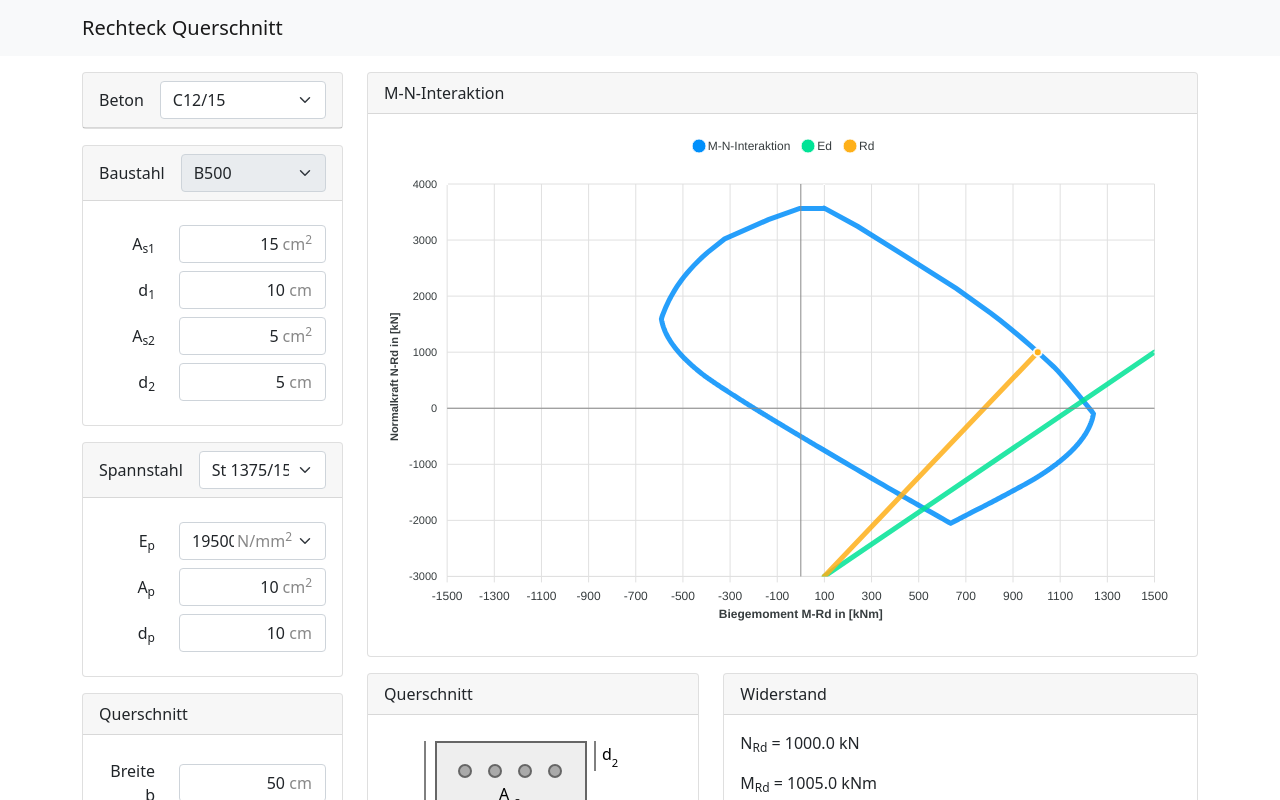
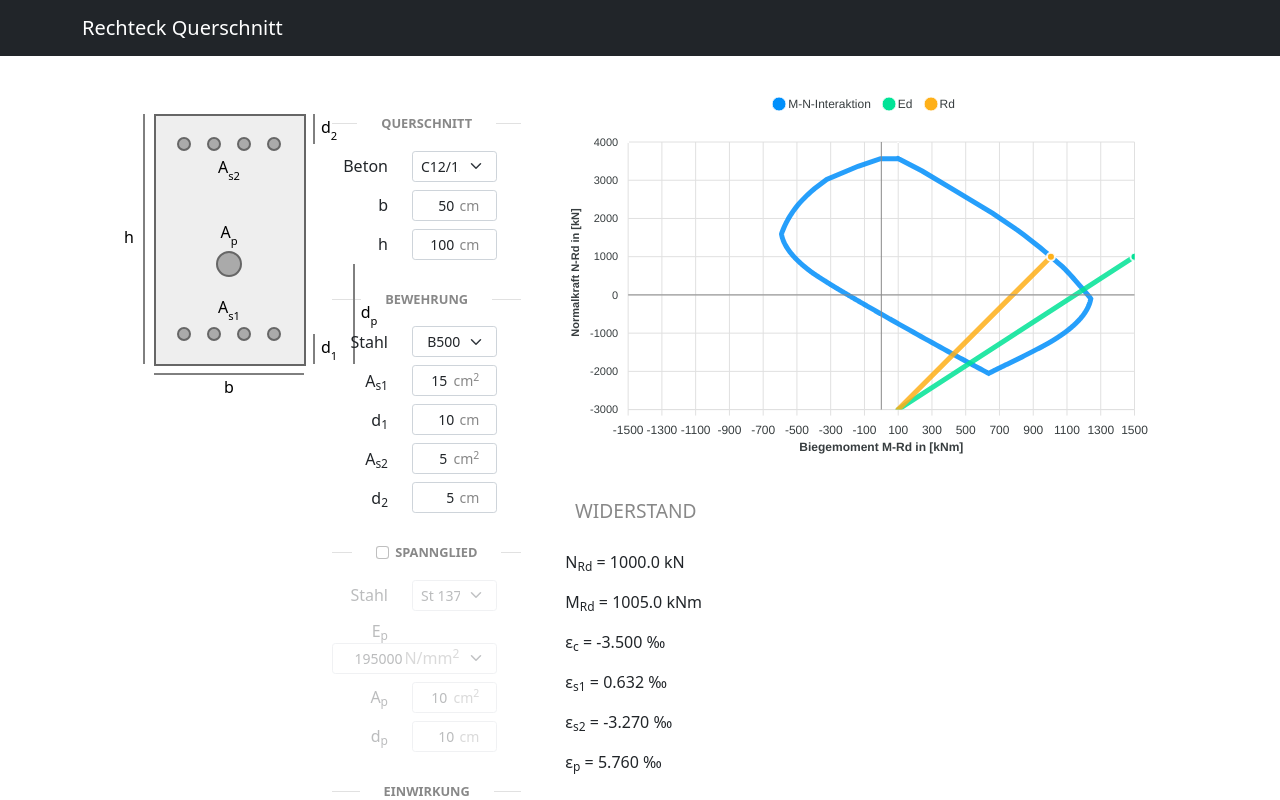
Before and after one commit to kurtlachmann/beton-interaktion, a React (Create React App) app: page /beton-interaktion/rechteck_qs in a window 1280 px wide. Shown: the top 800 px of the page. Built offline with nearby package versions, Linux system fonts and the light colour scheme.

Commit message:
UI redesign
* Getting rid of all the Cards
* Layout now comfortably fits inside 1920x1080

```diff
--- a/src/rechteck_qs/Input.tsx
+++ b/src/rechteck_qs/Input.tsx
@@ -7,6 +7,7 @@ export interface InputProps {
 	defaultValue: number,
 	unit: string,
 	setValue: Dispatch<SetStateAction<number>>
+	disabled?: boolean
 }
 
 
@@ -26,24 +27,27 @@ export default function Input(props: InputProps) {
 	let unit = <>{props.unit}</>;
 	let unit_text_width = props.unit?.length + "em";
 	if (props.unit === "cm") {
-		unit_text_width = "2.5em";
+		unit_text_width = "3em";
 	} else if (props.unit === "kN") {
-		unit_text_width = "2.3em";
+		unit_text_width = "3em";
 	} else if (props.unit === "kNm") {
-		unit_text_width = "3.3em";
+		unit_text_width = "4em";
 	} else if (props.unit === "cm2") {
 		unit = <>cm<sup>2</sup></>
-		unit_text_width = "2.9em";
+		unit_text_width = "3.5em";
 	} else if (props.unit === "N/mm2") {
 		unit = <>N/mm<sup>2</sup></>
 		unit_text_width = "4.5em";
 	}
 
-	return <Row style={{ alignItems: "center", marginTop: "0.5em", marginBottom: "0.5em" }}>
+	const add_style: React.CSSProperties = props.disabled ? { opacity: "30%", pointerEvents: "none", userSelect: "none", MozUserSelect: "none" } : {}
+	const tabindex = props.disabled ? -1 : 0
+
+	return <Row style={{alignItems: "center", marginTop: "0.25em", marginBottom: "0.25em", ...add_style }}>
 		<Col xs="auto" style={{ textAlign: "right", width: "5em" }}>{props.label}</Col>
-		<Col style={{ display: "flex", alignItems: "center" }}>
-			<Form.Control type="number" style={{ width: "100%", paddingRight: unit_text_width, textAlign: "right" }} defaultValue={props.defaultValue} onChange={handleChange}></Form.Control>
-			<span style={{ position: "absolute", right: 30, color: "#888", pointerEvents: "none" }}>{unit}</span>
+		<Col style={{ display: "flex", alignItems: "center", position: "relative" }}>
+			<Form.Control type="number" size="sm" style={{ width: "100%", paddingRight: unit_text_width, textAlign: "right" }} defaultValue={props.defaultValue} onChange={handleChange} tabIndex={tabindex}></Form.Control>
+			<span style={{ position: "absolute", right: 30, color: "#888", pointerEvents: "none", fontSize: "0.875rem" }}>{unit}</span>
 		</Col>
 	</Row>
 }
--- a/src/rechteck_qs/InputCard.tsx
+++ b/src/rechteck_qs/InputCard.tsx
@@ -23,17 +23,37 @@ export default function InputCard(props: InputCardProps) {
 		}
 	}
 
-	return <Card style={{ marginTop: "1em", marginBottom: "0em" }}>
-		<Card.Header style={{ display: "flex", alignItems: "center" }}>
+	return <div style={{marginTop: "1.5em", marginBottom: "1.5em", marginRight: "1em"}}>
+		<div style={{display: "flex", alignItems: "center", marginLeft: "0.5em", marginBottom: "1.5rem", fontWeight: "normal", fontSize: "1.2em", color: "#888", textTransform: "uppercase"}}>
 		{props.header}
 		{props.options &&
-				<Form.Select style={{ marginLeft: "1em" }} disabled={props.selectionSetter === undefined} onChange={handleChange} >
+			<Form.Select style={{ marginLeft: "1em" }} onChange={handleChange} >
 				{props.options.map((option: SelectionOption) => (
 					<option key={option.label} value={option.label}>{option.label}</option>
 				))}
 			</Form.Select>
 		}
-		</Card.Header>
-		{props.children && <Card.Body>{props.children}</Card.Body>}
-	</Card>
+		</div>
+		{props.children}
+	</div>
+
+	// return <Card style={{ marginTop: "1em", marginBottom: "0em" }}>
+	// 	<Card.Body>
+	// 	{/* <Card.Header style={{ display: "flex", alignItems: "center" }}> */}
+	// 		<div style={{display: "flex", alignItems: "center", marginBottom: "0em", fontWeight: "bold", fontSize: "1em"}}>
+	// 		{props.header}
+	// 		{props.options &&
+	// 			<Form.Select style={{ marginLeft: "1em" }} disabled={props.selectionSetter === undefined} onChange={handleChange} >
+	// 				{props.options.map((option: SelectionOption) => (
+	// 					<option key={option.label} value={option.label}>{option.label}</option>
+	// 				))}
+	// 			</Form.Select>
+	// 		}
+	// 		</div>
+	// 		<hr/>
+	// 		{props.children}
+	// 	{/* </Card.Header>
+	// 	{props.children && <Card.Body>{props.children}</Card.Body>} */}
+	// 	</Card.Body>
+	// </Card>
 }
--- a/src/rechteck_qs/RechteckQS.tsx
+++ b/src/rechteck_qs/RechteckQS.tsx
@@ -1,51 +1,16 @@
 import React, { useState } from 'react';
-import { Col, Container, Form, Navbar, Row } from 'react-bootstrap';
-import { b500 } from './Baustahl';
+import { Col, Container, Navbar, Row } from 'react-bootstrap';
+import { b500, BaustahlList } from './Baustahl';
 import { BetonList } from './Beton';
-import CrossSection from './CrossSection';
+import { CrossSection } from './CrossSection';
+import { ObjSelector, ValSelector } from './Selector';
 import Input from './Input';
 import InputCard from './InputCard';
 import { BaustahlConfig, calc_data, Einwirkung, Querschnitt, SpannstahlConfig } from './math';
+import Section, { OptionalSection } from './Section';
 import { SpannstahlList } from './Spannstahl';
 
 const Graph = React.lazy(() => import('./Graph'));
-
-
-function DropDown(props: any) {
-	const handleChange = (event: React.ChangeEvent<HTMLSelectElement>) => {
-		props.setter(props.options[event.target.selectedIndex])
-	};
-
-	let unit = <>{props.unit}</>;
-	let unit_text_width = props.unit?.length + "em";
-	if (props.unit === "cm") {
-		unit_text_width = "3.8em";
-	} else if (props.unit === "kN") {
-		unit_text_width = "3.6em";
-	} else if (props.unit === "kNm") {
-		unit_text_width = "4.6em";
-	} else if (props.unit === "cm2") {
-		unit = <>cm<sup>2</sup></>
-		unit_text_width = "4.2em";
-	} else if (props.unit === "N/mm2") {
-		unit = <>N/mm<sup>2</sup></>
-		unit_text_width = "5.7em";
-	}
-
-	return <Row style={{ alignItems: "center", marginTop: "0.5em", marginBottom: "0.5em" }}>
-		<Col xs="auto" style={{ textAlign: "right", width: "5em" }}>{props.label}</Col>
-		<Col style={{ display: "flex", alignItems: "center" }}>
-			<Form.Select style={{ width: "100%", paddingRight: unit_text_width, textAlign: "right" }} value={props.value} onChange={handleChange}>
-				{props.options.map((option: string | number) => (
-					<option key={option} value={option}>{option}</option>
-				))}
-			</Form.Select>
-			<span style={{ position: "absolute", right: 50, color: "#888", pointerEvents: "none" }}>
-				{unit}
-			</span>
-		</Col>
-	</Row>
-}
 
 
 function LabeledField(props: { label: any, value: any }) {
@@ -57,7 +22,10 @@ function LabeledField(props: { label: any, value: any }) {
 
 
 export default function RechteckQS() {
+	// Querschnitt input
 	const [beton, setBeton] = useState(BetonList[0]);
+	const [b, set_b] = useState(50.0);
+	const [h, set_h] = useState(100.0);
 
 	// Baustahl input
 	const [A_s1, set_A_s1] = useState(15.0);
@@ -66,14 +34,11 @@ export default function RechteckQS() {
 	const [d_2, set_d_2] = useState(5.0);
 
 	// Spannstahl input
+	const [spanngliedActive, setSpanngliedActive] = useState(false);
 	const [stahl, setStahl] = useState(SpannstahlList[0]);
 	const [E_p, set_E_p] = useState(195000.0);
 	const [A_p, set_A_p] = useState(10.0);
 	const [d_p, set_d_p] = useState(10.0);
-
-	// Querschnitt input
-	const [b, set_b] = useState(50.0);
-	const [h, set_h] = useState(100.0);
 
 	// Einwirkung input
 	const [N_Ed, set_N_Ed] = useState(1000.0);
@@ -105,55 +70,56 @@ export default function RechteckQS() {
 	const e_p0 = A_p === 0 ? 0 : 1000 * (N_Ed / A_p) / (0.1 * E_p);
 
 	return <>
-		<Navbar bg="light" expand="lg">
+		<Navbar bg="dark" expand="lg">
 			<Container>
-				<Navbar.Brand href="/beton-interaktion">Rechteck Querschnitt</Navbar.Brand>
+				<Navbar.Brand href="/beton-interaktion" style={{color: "#fff"}}>Rechteck Querschnitt</Navbar.Brand>
 			</Container>
 		</Navbar>
 
-		<Container style={{ marginBottom: "1em" }}>
-			<Row className="justify-content-md-center">
-				<Col xs={{ order: 2, span: 12 }} md={{ order: 1, span: 6 }} lg={{ order: 1, span: 4 }} xl={{ order: 1, span: 3 }}>
+		<Container style={{ marginBottom: "1em" }} fluid>
+			<Row className="justify-content-md-center" style={{marginTop: "2em"}}>
+				<Col xl={2}>
+					<div style={{marginTop: "1em", marginBottom: "1.5em"}}>
+						<CrossSection />
+					</div>
+				</Col>
+				<Col xs={{ order: 2, span: 12 }} md={{ order: 1, span: 6 }} lg={{ order: 1, span: 4 }} xl={{ order: 1, span: 2 }}>
 
-					<InputCard header="Beton" options={BetonList} selectionSetter={setBeton} />
+					<Section title="Querschnitt">
+						<ObjSelector label="Beton" options={BetonList} setValue={setBeton} />
+						<Input label="b" defaultValue={b} unit="cm" setValue={set_b} />
+						<Input label="h" defaultValue={h} unit="cm" setValue={set_h} />
+					</Section>
 
-					<InputCard header="Baustahl" options={[{ label: "B500" }]}>
+					<Section title="Bewehrung">
+						<ObjSelector label="Stahl" options={BaustahlList} setValue={() => {}} />
 						<Input label={<>A<sub>s1</sub></>} defaultValue={A_s1} unit="cm2" setValue={set_A_s1} />
 						<Input label={<>d<sub>1</sub></>} defaultValue={d_1} unit="cm" setValue={set_d_1} />
 						<Input label={<>A<sub>s2</sub></>} defaultValue={A_s2} unit="cm2" setValue={set_A_s2} />
 						<Input label={<>d<sub>2</sub></>} defaultValue={d_2} unit="cm" setValue={set_d_2} />
-					</InputCard>
+					</Section>
 
-					<InputCard header="Spannstahl" options={SpannstahlList} selectionSetter={setStahl} >
-						<DropDown label={<>E<sub>p</sub></>} options={[195000, 205000]} unit="N/mm2" setValue={set_E_p} />
+					<OptionalSection title="Spannglied" active={spanngliedActive} setActive={setSpanngliedActive}>
+						<ObjSelector label="Stahl" options={SpannstahlList} setValue={setStahl} />
+						<ValSelector label={<>E<sub>p</sub></>} options={[195000, 205000]} unit="N/mm2" setValue={set_E_p} />
 						<Input label={<>A<sub>p</sub></>} defaultValue={A_p} unit="cm2" setValue={set_A_p} />
 						<Input label={<>d<sub>p</sub></>} defaultValue={d_p} unit="cm" setValue={set_d_p} />
-					</InputCard>
+					</OptionalSection>
 
-					<InputCard header="Querschnitt">
-						<Input label="Breite b" defaultValue={b} unit="cm" setValue={set_b} />
-						<Input label="Höhe h" defaultValue={h} unit="cm" setValue={set_h} />
-					</InputCard>
-
-					<InputCard header="Einwirkung">
+					<Section title="Einwirkung">
 						<Input label={<>N<sub>Ed</sub></>} defaultValue={N_Ed} unit="kN" setValue={set_N_Ed} />
 						<Input label={<>M<sub>Ed</sub></>} defaultValue={M_Ed} unit="kNm" setValue={set_M_Ed} />
 						<LabeledField label={<>&epsilon;<sub>p</sub><sup>(0)</sup></>} value={<>{e_p0.toFixed(3)} &permil;</>} />
-					</InputCard>
+					</Section>
 
 				</Col>
-				<Col xs={{ order: 1, span: 12 }} md={{ order: 2, span: 6 }} lg={{ order: 2, span: 8 }} xl={{ order: 1, span: 9 }}>
+				<Col xs={{ order: 1, span: 12 }} md={{ order: 2, span: 6 }} lg={{ order: 2, span: 8 }} xl={{ order: 1, span: 6 }} style={{paddingLeft: "2em"}}>
 
-					<InputCard header="M-N-Interaktion">
-						<React.Suspense fallback={<div />}>
-							<Graph data={MN_data_points} Rd={[interpolated.M_Rd, interpolated.N_Rd]} Ed={[M_Ed, N_Ed]} />
-						</React.Suspense>
-					</InputCard>
+					<React.Suspense fallback={<div/>}>
+						<Graph data={MN_data_points} Rd={[interpolated.M_Rd, interpolated.N_Rd]} Ed={[M_Ed, N_Ed]} />
+					</React.Suspense>
 
 					<Row>
-						<Col xs={5}>
-							<CrossSection />
-						</Col>
 						<Col>
 							<InputCard header="Widerstand">
 								<p>
--- /dev/null
+++ b/src/rechteck_qs/Section.tsx
@@ -0,0 +1,70 @@
+import React, { Dispatch, SetStateAction, TransitionStartFunction, useState } from "react";
+import { Row, Col, Form } from "react-bootstrap"
+
+
+const style: React.CSSProperties = {fontSize: "0.8em", fontWeight: "bold", color: "#888", textTransform: "uppercase", marginTop: "1.5em", marginBottom: "0.5em"};
+
+
+export interface SectionProps {
+	title: string,
+	children: any
+}
+
+export default function Section(props: SectionProps) {
+	return <>
+		<Row style={style}>
+			<Col><hr/></Col>
+			<Col xs="auto" style={{margin: "auto"}}>
+				{props.title}
+			</Col>
+			<Col><hr/></Col>
+		</Row>
+		<Row>
+			{props.children}
+		</Row>
+	</>
+}
+
+
+export interface OptionalSectionProps {
+	title: string,
+	children: any
+	active: boolean,
+	setActive: Dispatch<SetStateAction<any>>
+}
+
+
+export function OptionalSection(props: OptionalSectionProps) {
+	// Decouble UI from real state. This is here so the UI is refreshed immediately. Refreshing
+	// the graph is triggered with a delay by setting the `props.active` state.
+	const [disabled, setDisabled] = useState(true);
+
+	const on_checkbox_changed = (event: React.ChangeEvent<HTMLInputElement>) => {
+		return;
+	};
+	const on_label_clicked = () => {
+		setDisabled(!disabled);
+
+		// TODO https://17.reactjs.org/docs/concurrent-mode-patterns.html
+		// props.startUpdate(() => {
+			// props.setActive(!props.active);
+		// })
+	}
+
+	let clones = React.Children.map(props.children, child => {
+        return React.cloneElement(child, { disabled: disabled });
+    });
+
+	return <>
+		<Row style={style}>
+			<Col><hr/></Col>
+			<Col style={{margin: "auto"}} onClick={on_label_clicked}>
+				<Form.Check style={{margin: "auto", minHeight: 0}} checked={!disabled} label={props.title} onChange={on_checkbox_changed} />
+			</Col>
+			<Col><hr/></Col>
+		</Row>
+		<Row>
+			{clones}
+		</Row>
+	</>
+}
--- /dev/null
+++ b/src/rechteck_qs/Selector.tsx
@@ -0,0 +1,89 @@
+import { ChangeEventHandler, Dispatch, SetStateAction } from "react";
+import { Row, Col, Form } from "react-bootstrap";
+import { SelectionOption } from "./InputCard";
+
+
+export interface ValSelectorProps {
+	label: string | JSX.Element,
+	options: (string | number)[],
+	setValue: Dispatch<SetStateAction<any>>,
+	unit?: string,
+	disabled?: boolean,
+	children?: any
+}
+
+export function ValSelector(props: ValSelectorProps) {
+	const handleChange = (event: React.ChangeEvent<HTMLSelectElement>) => {
+		props.setValue(props.options[event.target.selectedIndex])
+	};
+
+	return <BaseSelector label={props.label} changeHandler={handleChange} unit={props.unit} disabled={props.disabled}>
+		{props.options.map((option: string | number) => (
+			<option key={option} value={option}>{option}</option>
+		))}
+	</BaseSelector>
+}
+
+
+export interface ObjSelectorProps {
+	label: string | JSX.Element,
+	options: SelectionOption[],
+	setValue: Dispatch<SetStateAction<any>>,
+	unit?: string,
+	disabled?: boolean,
+	children?: any
+}
+
+export function ObjSelector(props: ObjSelectorProps) {
+	const handleChange = (event: React.ChangeEvent<HTMLSelectElement>) => {
+		props.setValue(props.options[event.target.selectedIndex])
+	};
+
+	return <BaseSelector label={props.label} changeHandler={handleChange} unit={props.unit} disabled={props.disabled}>
+		{props.options.map((option: SelectionOption) => (
+			<option key={option.label} value={option.label}>{option.label}</option>
+		))}
+	</BaseSelector>
+}
+
+
+interface SelectorProps {
+	label: string | JSX.Element,
+	changeHandler: ChangeEventHandler<HTMLSelectElement>,
+	unit?: string,
+	disabled?: boolean,
+	children?: any
+}
+
+function BaseSelector(props: SelectorProps) {
+	let unit = <>{props.unit}</>;
+	let unit_text_width = props.unit?.length + "em";
+	if (props.unit === "cm") {
+		unit_text_width = "3.8em";
+	} else if (props.unit === "kN") {
+		unit_text_width = "3.6em";
+	} else if (props.unit === "kNm") {
+		unit_text_width = "4.6em";
+	} else if (props.unit === "cm2") {
+		unit = <>cm<sup>2</sup></>
+		unit_text_width = "4.2em";
+	} else if (props.unit === "N/mm2") {
+		unit = <>N/mm<sup>2</sup></>
+		unit_text_width = "6.7em";
+	}
+
+	const add_style: React.CSSProperties = props.disabled ? { opacity: "30%", pointerEvents: "none", userSelect: "none", MozUserSelect: "none" } : {}
+	const tabindex = props.disabled ? -1 : 0
+
+	return <Row style={{ alignItems: "center", marginTop: "0.25em", marginBottom: "0.25em", ...add_style }}>
+		<Col xs="auto" style={{ textAlign: "right", width: "5em" }}>{props.label}</Col>
+		<Col style={{ display: "flex", alignItems: "center", position: "relative" }}>
+			<Form.Select size="sm" style={{ width: "100%", paddingRight: unit_text_width, textAlign: "right" }} onChange={props.changeHandler} tabIndex={tabindex}>
+				{props.children}
+			</Form.Select>
+			<span style={{ position: "absolute", right: 50, color: "#888", pointerEvents: "none" }}>
+				{unit}
+			</span>
+		</Col>
+	</Row>
+}
```
Lines whose indentation alone changed are shown as unchanged.
